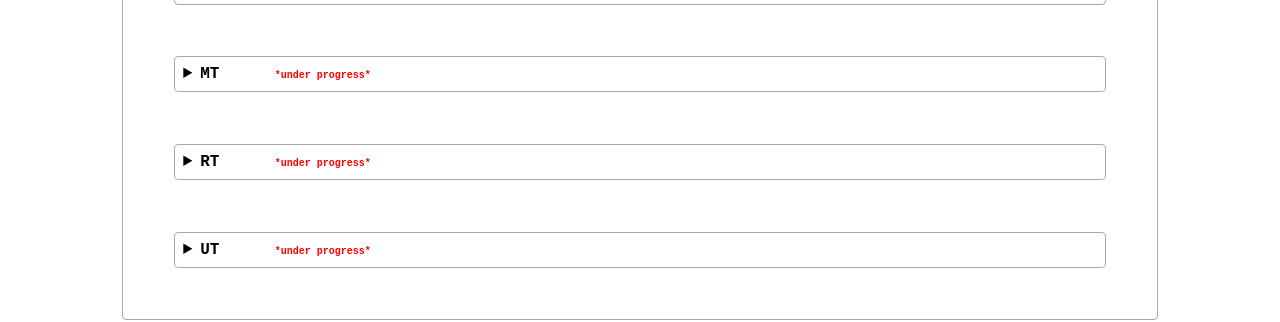
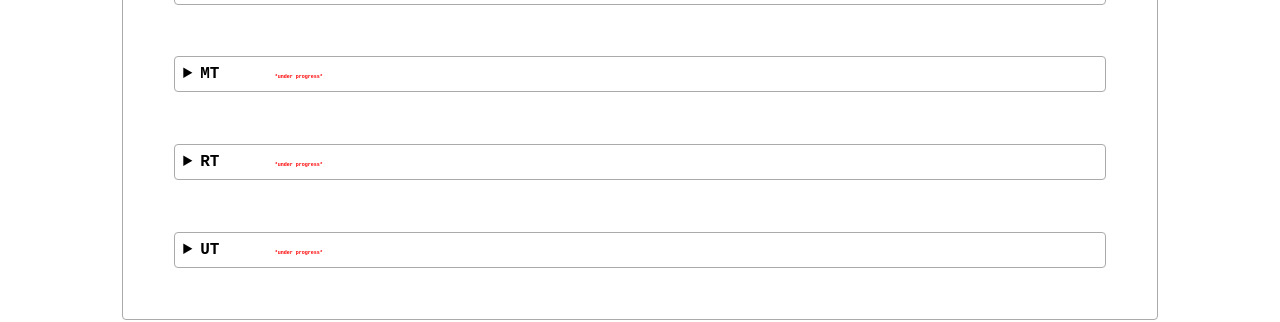
Before and after one commit to mohamedhesham155/NDT-COURSE, a plain HTML site: page index.html in a window 1280 px wide. Shown: the part 461-783 px from the top of the page. Drawn offline with Linux system fonts and the light colour scheme; a web font is replaced by a local one.

Commit message:
Add files via upload

```diff
--- a/index.html
+++ b/index.html
@@ -42,7 +42,7 @@ details[open] summary {
   margin-bottom: 0.5em;
 }
 span{
-    font-size:10px
+    font-size:5px
 }
 /* a{
     padding: 0.5em 0.5em 0;
```
